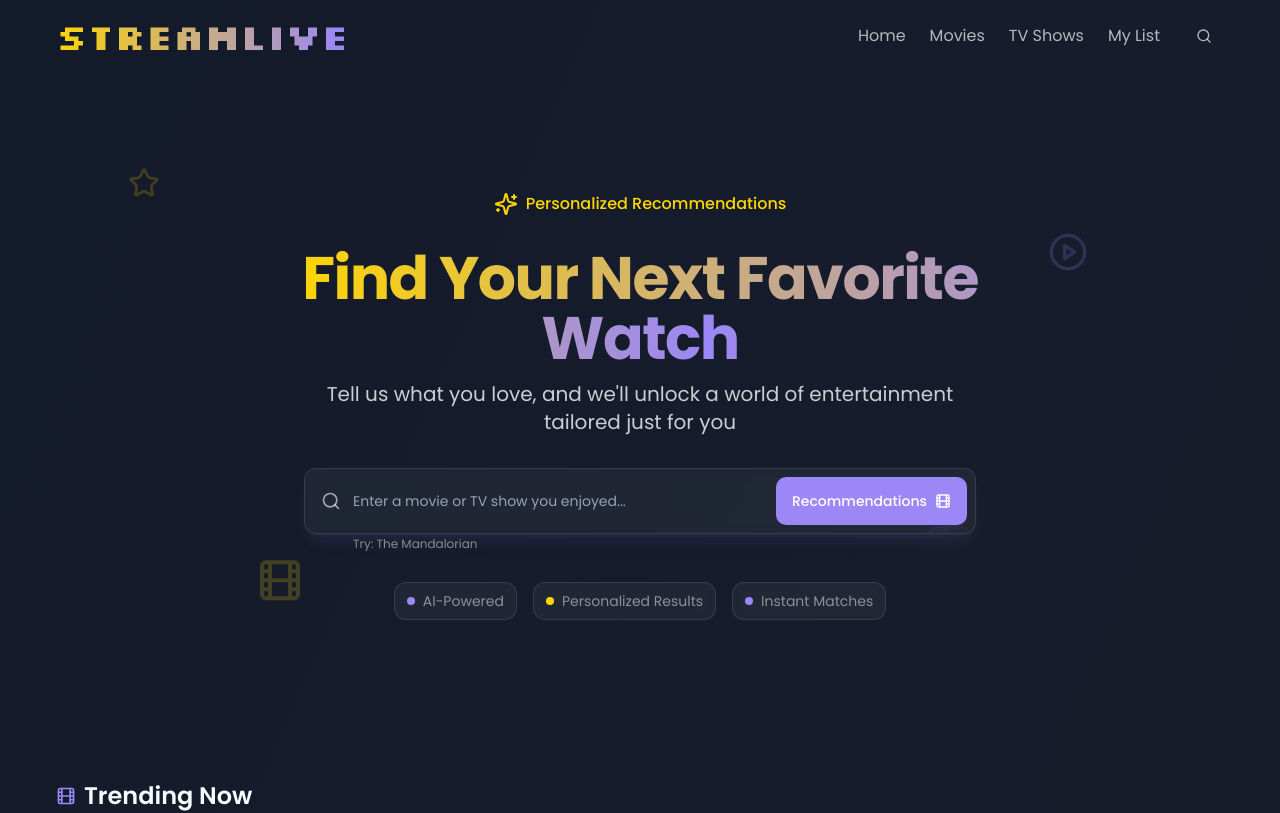
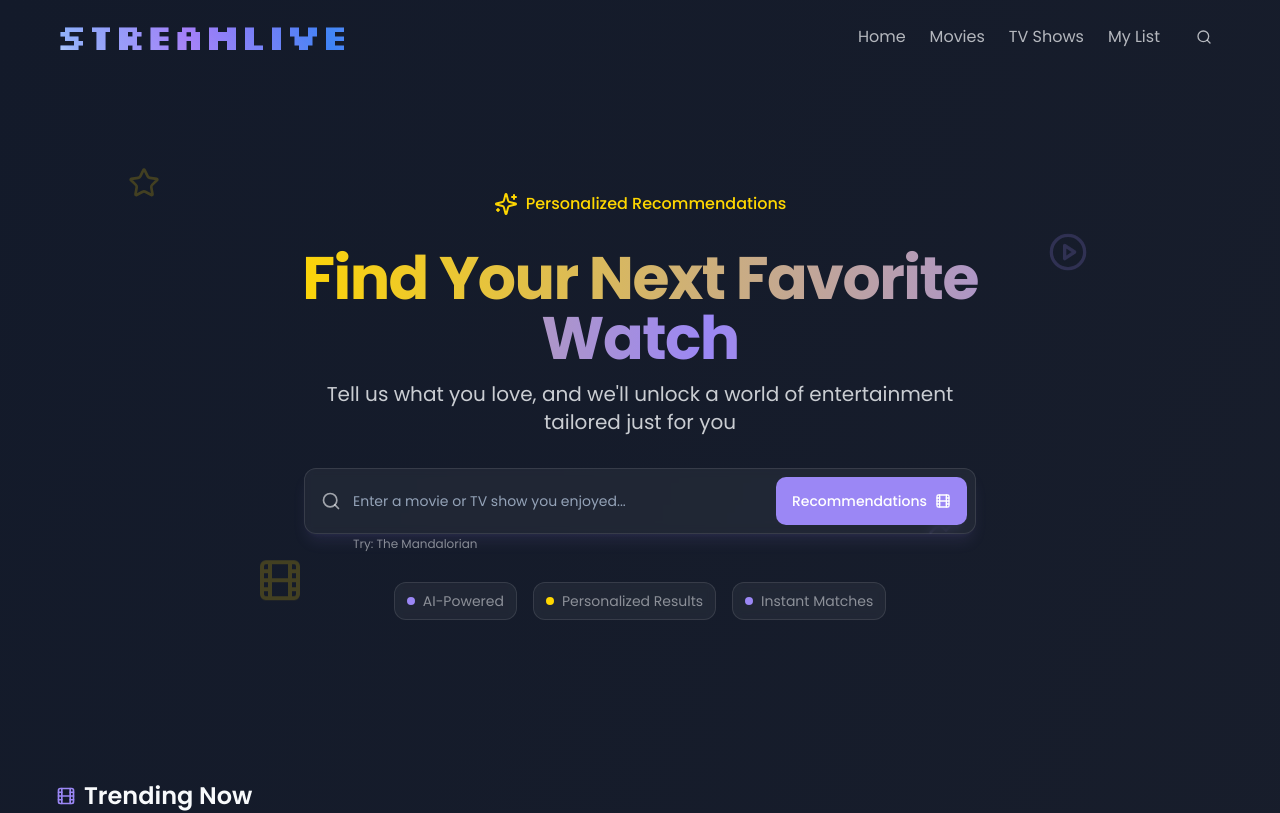
Before and after one commit to goutamvarma44/streamlive-ui-ux-design, a React (Vite) app: page / in a window 1280 px wide. Shown: the top 813 px of the page. Built offline with nearby package versions, Linux system fonts and the light colour scheme.

Commit message:
Refactor: Update StreamLive logo and HTML
- Changed the StreamLive logo to a blue and purple glitter effect.
- Updated the HTML to include the necessary changes.

```diff
--- a/src/App.tsx
+++ b/src/App.tsx
@@ -12,7 +12,6 @@ const queryClient = new QueryClient();
 
 const App = () => {
   return (
-    <React.StrictMode>
     <BrowserRouter>
       <QueryClientProvider client={queryClient}>
         <TooltipProvider>
@@ -26,7 +25,6 @@ const App = () => {
         </TooltipProvider>
       </QueryClientProvider>
     </BrowserRouter>
-    </React.StrictMode>
   );
 };
 
--- a/src/components/Header.tsx
+++ b/src/components/Header.tsx
@@ -29,10 +29,10 @@ const Header = () => {
     }`}>
       <div className="container mx-auto flex flex-col md:flex-row justify-between items-center gap-4">
         <div className="flex items-center">
-          <h1 className={`text-2xl lg:text-4xl logo-gradient md:text-2xl font-semibold transition-all duration-500 ${
+          <h1 className={`text-2xl lg:text-4xl md:text-2xl font-semibold transition-all duration-500 ${
             scrolled ? 'scale-90' : ''
           }`}>
-            StreamLive
+            <span className="glitter-text font-silkscreen">StreamLive</span>
           </h1>
         </div>
 
--- a/src/index.css
+++ b/src/index.css
@@ -86,6 +86,56 @@
   .btn-hover-effect:hover:after {
     @apply w-full;
   }
+
+  /* Glitter text for StreamLive logo */
+  .glitter-text {
+    background: linear-gradient(
+      90deg,
+      #3b82f6 0%,
+      #8b5cf6 25%,
+      #3b82f6 50%,
+      #8b5cf6 75%,
+      #3b82f6 100%
+    );
+    background-size: 200% auto;
+    color: transparent;
+    -webkit-background-clip: text;
+    background-clip: text;
+    animation: glitter 3s linear infinite;
+    position: relative;
+    display: inline-block;
+  }
+
+  .glitter-text::after {
+    content: 'StreamLive';
+    position: absolute;
+    top: 0;
+    left: 0;
+    right: 0;
+    bottom: 0;
+    background: linear-gradient(
+      45deg,
+      transparent 0%,
+      rgba(255, 255, 255, 0.4) 45%,
+      rgba(255, 255, 255, 0.7) 50%,
+      rgba(255, 255, 255, 0.4) 55%,
+      transparent 100%
+    );
+    background-size: 200% 100%;
+    -webkit-background-clip: text;
+    background-clip: text;
+    color: transparent;
+    animation: glitter-shine 3s infinite linear;
+  }
+}
+
+@keyframes glitter {
+  to { background-position: 200% center; }
+}
+
+@keyframes glitter-shine {
+  0% { background-position: -100% 0; }
+  100% { background-position: 200% 0; }
 }
 
 @keyframes float {
```
Lines whose indentation alone changed are shown as unchanged.
